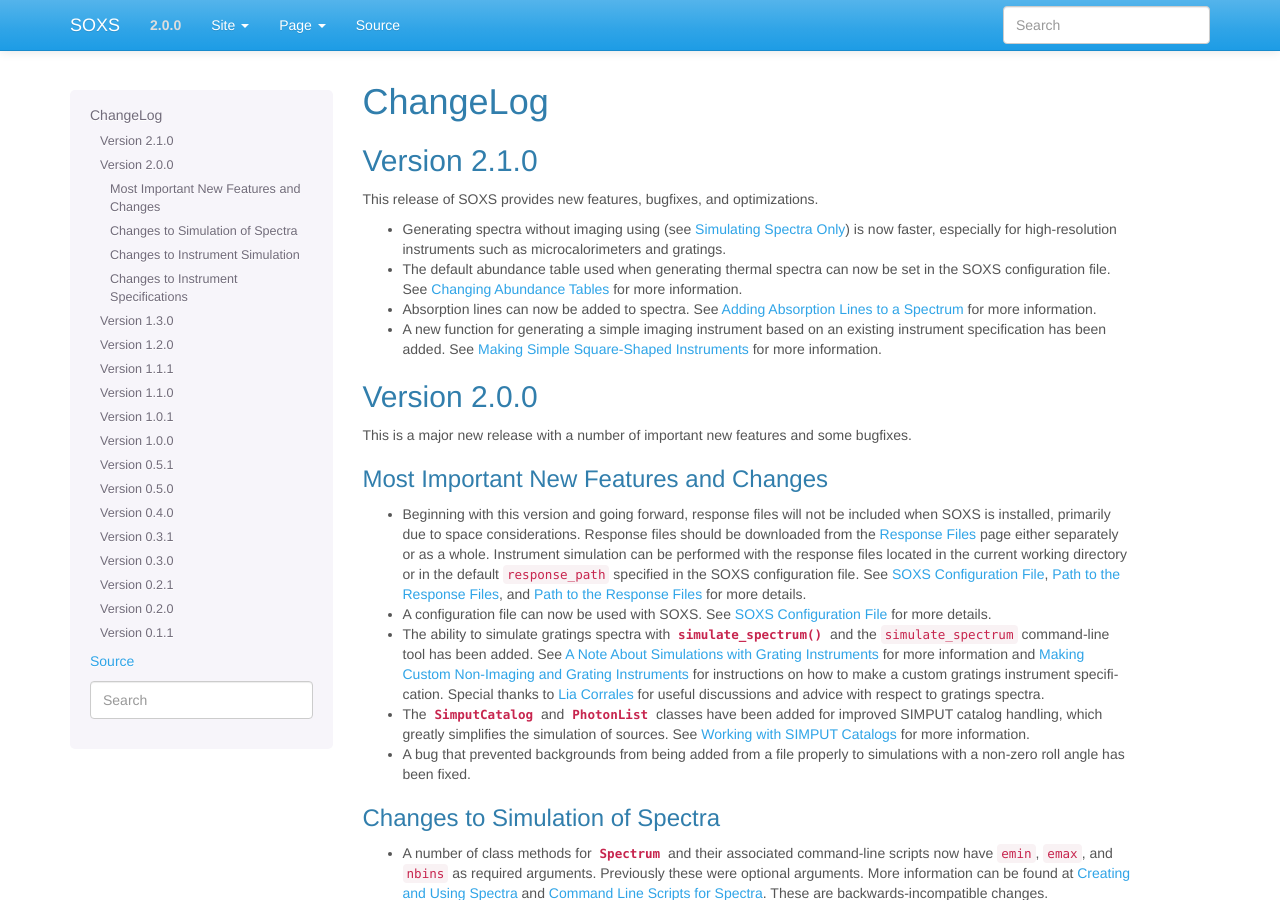
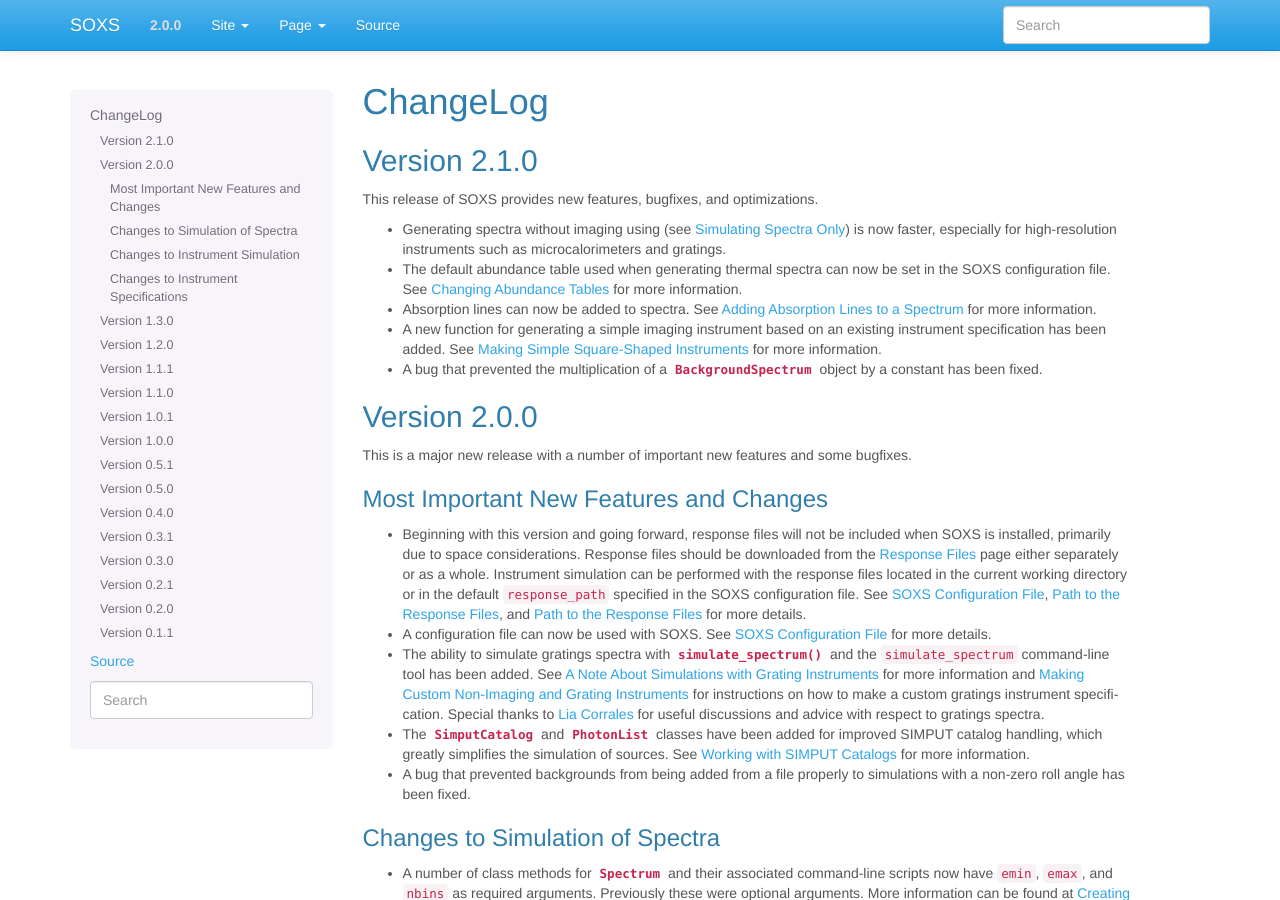
Before and after one commit to lynx-x-ray-observatory/soxs, a Sphinx documentation site: the page built from doc/source/changelog.rst, in a window 1280 px wide and 900 px high. Built offline with Sphinx 7.4.7, drawn with Linux system fonts in a browser that asks for light colours.

Commit message:
Log the bugfix

```diff
--- a/doc/source/changelog.rst
+++ b/doc/source/changelog.rst
@@ -18,6 +18,9 @@ This release of SOXS provides new features, bugfixes, and optimizations.
 * A new function for generating a simple imaging instrument based on an existing
   instrument specification has been added. See :ref:`simple-instruments` for more
   information.
+* A bug that prevented the multiplication of a
+  :class:`~soxs.background.spectra.BackgroundSpectrum` object by a constant has
+  been fixed.
 
 Version 2.0.0
 -------------
```
